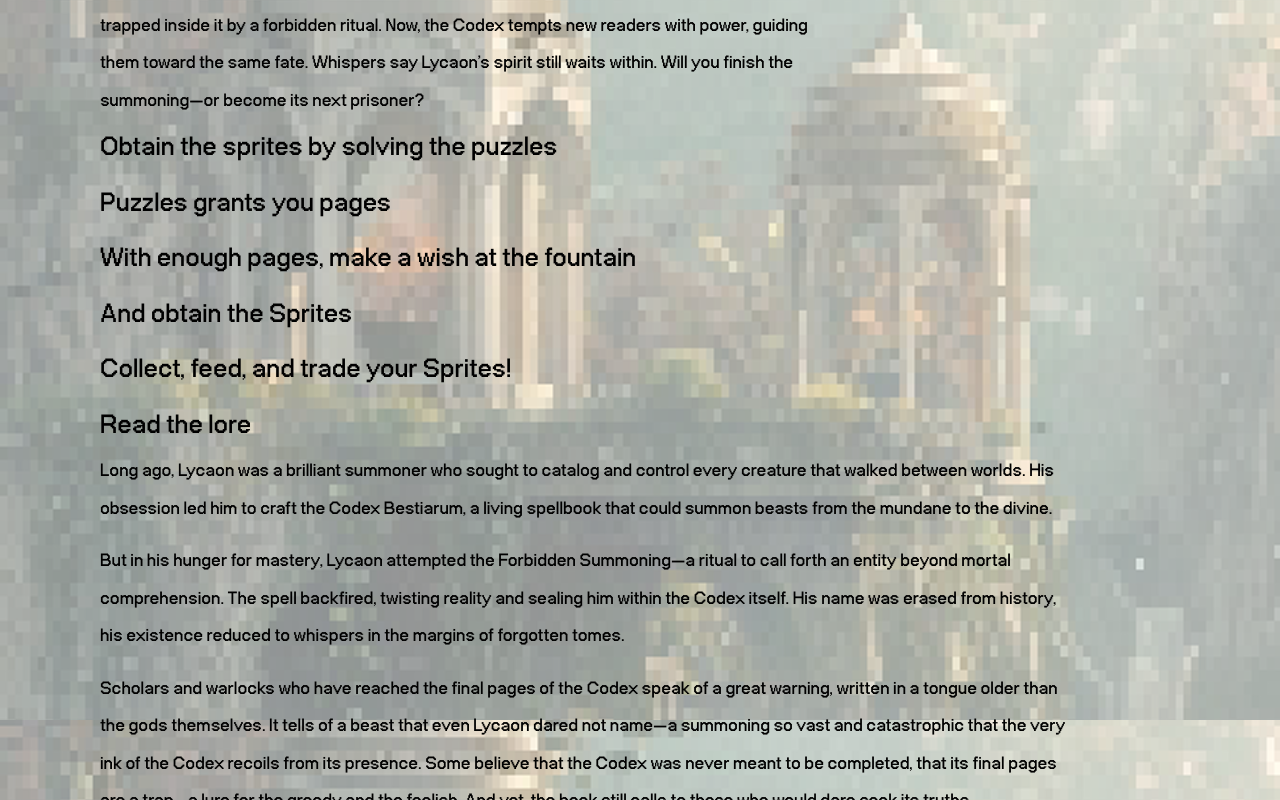
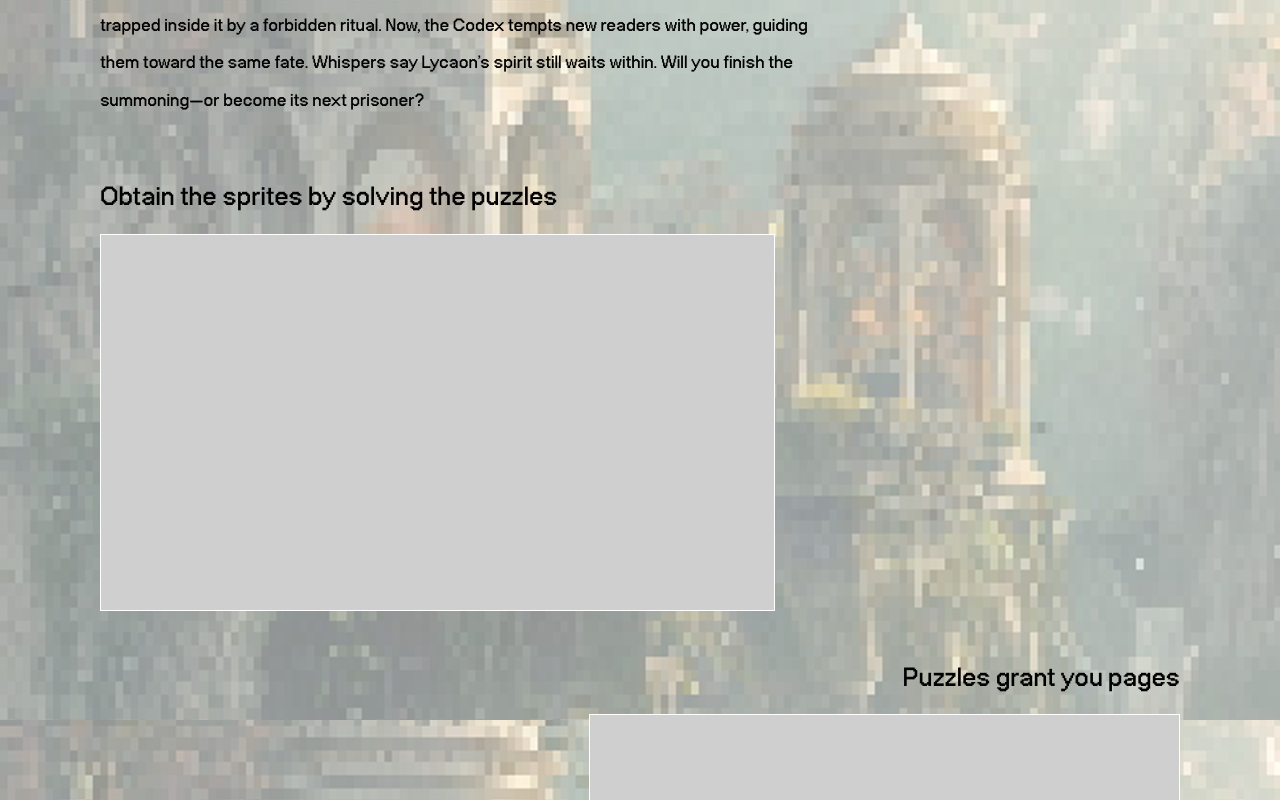
Before and after one commit to AntiAvengers/Lycaon, a React (Vite) app in the folder client/: page / in a window 1280 px wide. Shown: the part 880-1680 px from the top of the page. Built offline with nearby package versions, Linux system fonts and the light colour scheme.

Commit message:
setup about withing the connectPg

```diff
--- a/client/src/aboutPg.jsx
+++ b/client/src/aboutPg.jsx
@@ -1,6 +1,17 @@
+const aboutImg = [
+    { text: "Obtain the sprites by solving the puzzles", width: "w-[675px]" },
+    { text: "Puzzles grant you pages", width: "w-[591px]" },
+    {
+        text: "With enough pages, make a wish at the fountain",
+        width: "w-[675px]",
+    },
+    { text: "And obtain the Sprites", width: "w-[591px]" },
+    { text: "Collect, feed, and trade your Sprites!", width: "w-[675px]" },
+];
+
 const AboutPg = () => {
     return (
-        <div className="w-full bg-[#FFFFFF]/50 flex flex-col px-[100px] py-[50px]">
+        <div className="w-full bg-[#FFFFFF]/50 flex flex-col px-[100px] py-[50px] gap-[50px]">
             <p className="w-[722px] text-[25px]">
                 Lycaon, a powerful summoner, created the Codex Bestiarum to
                 control all beasts but was trapped inside it by a forbidden
@@ -9,12 +20,22 @@ const AboutPg = () => {
                 waits within. Will you finish the summoning—or become its next
                 prisoner?
             </p>
-            <section className="text-[37px]">
-                <h1>Obtain the sprites by solving the puzzles</h1>
-                <h1>Puzzles grants you pages</h1>
-                <h1>With enough pages, make a wish at the fountain</h1>
-                <h1>And obtain the Sprites</h1>
-                <h1>Collect, feed, and trade your Sprites!</h1>
+            <section className="text-[37px] flex flex-col gap-[40px]">
+                {aboutImg.map((about, index) => (
+                    <div
+                        key={index}
+                        className={`flex flex-col items-center ${
+                            index % 2 === 0 ? "items-start" : "items-end"
+                        } w-full`}
+                    >
+                        <h1 className="mb-2">
+                            {about.text}
+                        </h1>
+                        <div
+                            className={`${about.width} h-[377px] border border-[#FFFFFF] bg-[#CFCFCF]`}
+                        />
+                    </div>
+                ))}
             </section>
             <section className="w-[977px]">
                 <h1 className="text-[37px]">Read the lore</h1>
```
